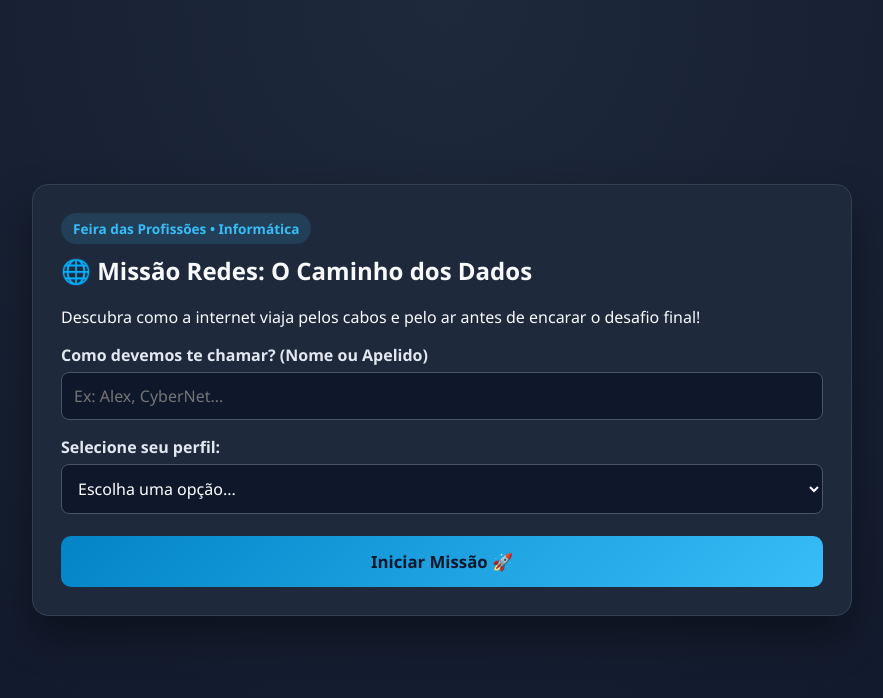
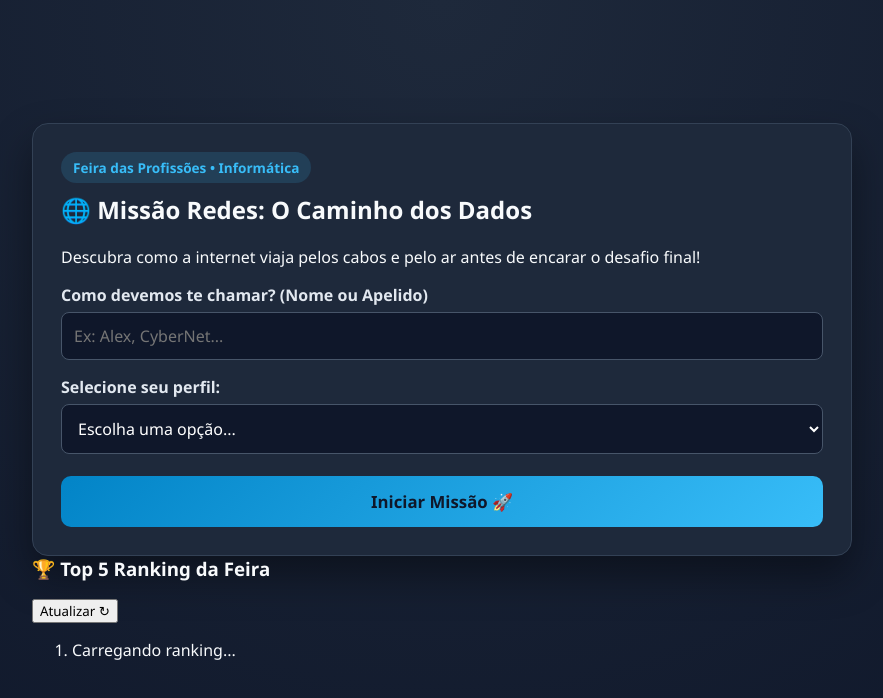
Before and after one commit to Jeidsoncruz/feira-redes-ana-teles, a plain HTML site: page index.html in a window 1280 px wide. Shown: the whole page, without its empty margins (198-1081 px from the left). Drawn offline with Linux system fonts and the light colour scheme.

Commit message:
Fix HTML structure and add live ranking feature

```diff
--- a/index.html
+++ b/index.html
@@ -29,6 +29,17 @@
         <button type="submit" class="btn-primary">Iniciar Missão 🚀</button>
       </form>
     </section>
+
+    <!-- RANKING AO VIVO (TOP 5) -->
+<div class="ranking-box">
+  <div class="ranking-header">
+    <h3>🏆 Top 5 Ranking da Feira</h3>
+    <button type="button" class="btn-refresh" onclick="loadRanking()">Atualizar ↻</button>
+  </div>
+  <ol id="ranking-list" class="ranking-list">
+    <li>Carregando ranking...</li>
+  </ol>
+</div>
 
     <!-- TELA 2: HUB PRINCIPAL -->
     <section id="screen-hub" class="card hidden">
```
